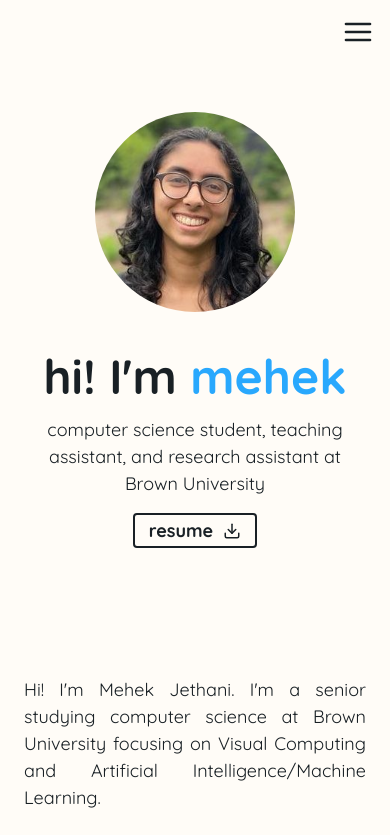
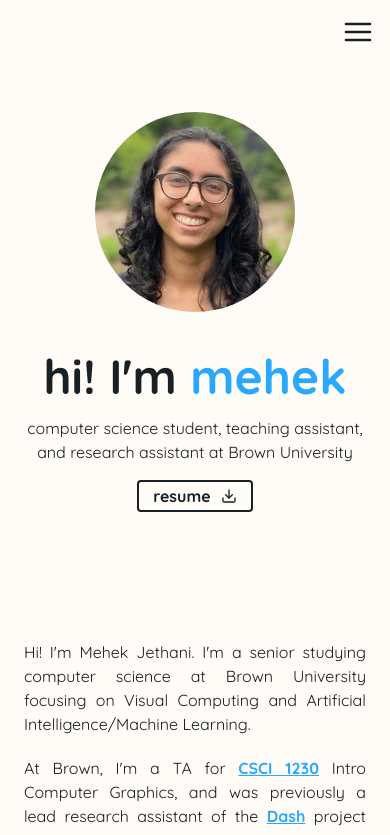
Before and after one commit to mehekj/website, a Next.js app: page / in a window 390 px wide. Shown: the top 835 px of the page. Built offline with nearby package versions, Linux system fonts and the light colour scheme.

Commit message:
fixed mobile text sizes

```diff
--- a/app/globals.css
+++ b/app/globals.css
@@ -25,3 +25,7 @@ h3 {
 .home-section {
     @apply flex w-full flex-col justify-center;
 }
+
+.hover-color {
+    @apply transition-colors duration-300 hover:text-main;
+}
--- a/app/layout.tsx
+++ b/app/layout.tsx
@@ -18,7 +18,7 @@ export default function RootLayout({
         <html lang="en" className={`${font.variable} border-box`}>
             <title>Mehek Jethani Portfolio</title>
             <head />
-            <body className="bg-primary text-base">
+            <body className="bg-primary text-base md:text-lg">
                 <div className="m-auto max-w-screen-lg px-6 py-28 md:py-40">
                     <NavBar />
                     {children}
--- a/app/misc/page.tsx
+++ b/app/misc/page.tsx
@@ -54,7 +54,7 @@ function MiscCard(props: MiscCardProps) {
             <div className="flex w-full flex-col gap-4">
                 <div>
                     <div className="flex flex-row flex-wrap items-center justify-between gap-x-3">
-                        <Link href={props.link}>
+                        <Link href={props.link} className="hover-color">
                             <h3 className="underline">{props.title}</h3>
                         </Link>
                         <p className="text-sm">{props.date}</p>
--- a/app/projects/page.tsx
+++ b/app/projects/page.tsx
@@ -60,7 +60,7 @@ function ProjectCard(props: ProjectCardProps) {
             <div className="flex w-full flex-col gap-4">
                 <div>
                     <div className="flex flex-row flex-wrap items-center justify-between gap-x-3">
-                        <Link href={props.link}>
+                        <Link href={props.link} className="hover-color">
                             <h3 className="underline">{props.title}</h3>
                         </Link>
                         <p className="text-sm">{props.date}</p>
--- a/tailwind.config.js
+++ b/tailwind.config.js
@@ -16,9 +16,6 @@ module.exports = {
                 main: '#29A8FD',
                 highlight: '#29A8FD44',
             },
-            fontSize: {
-                base: '1.125rem',
-            },
         },
     },
     plugins: [],
```
